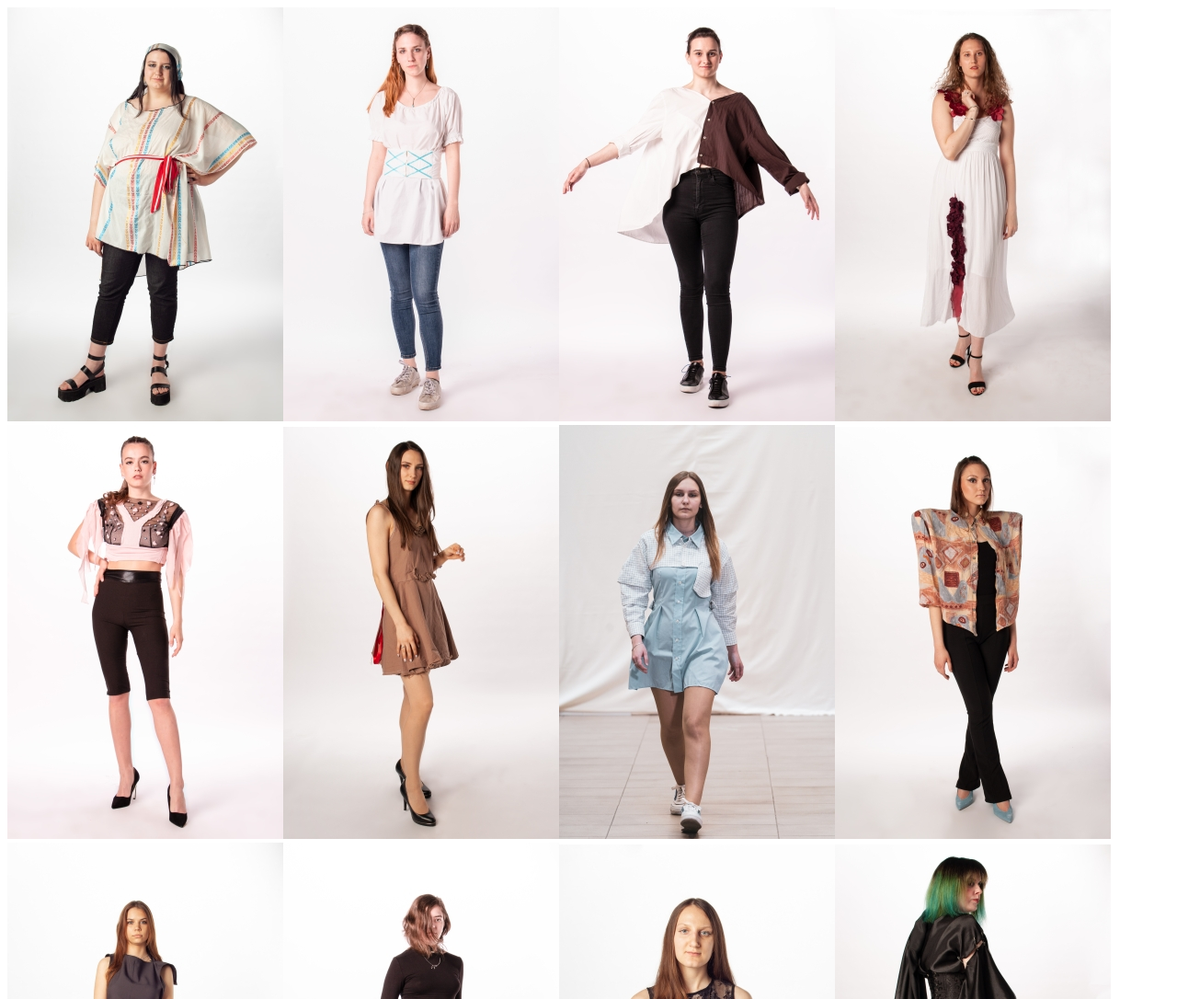
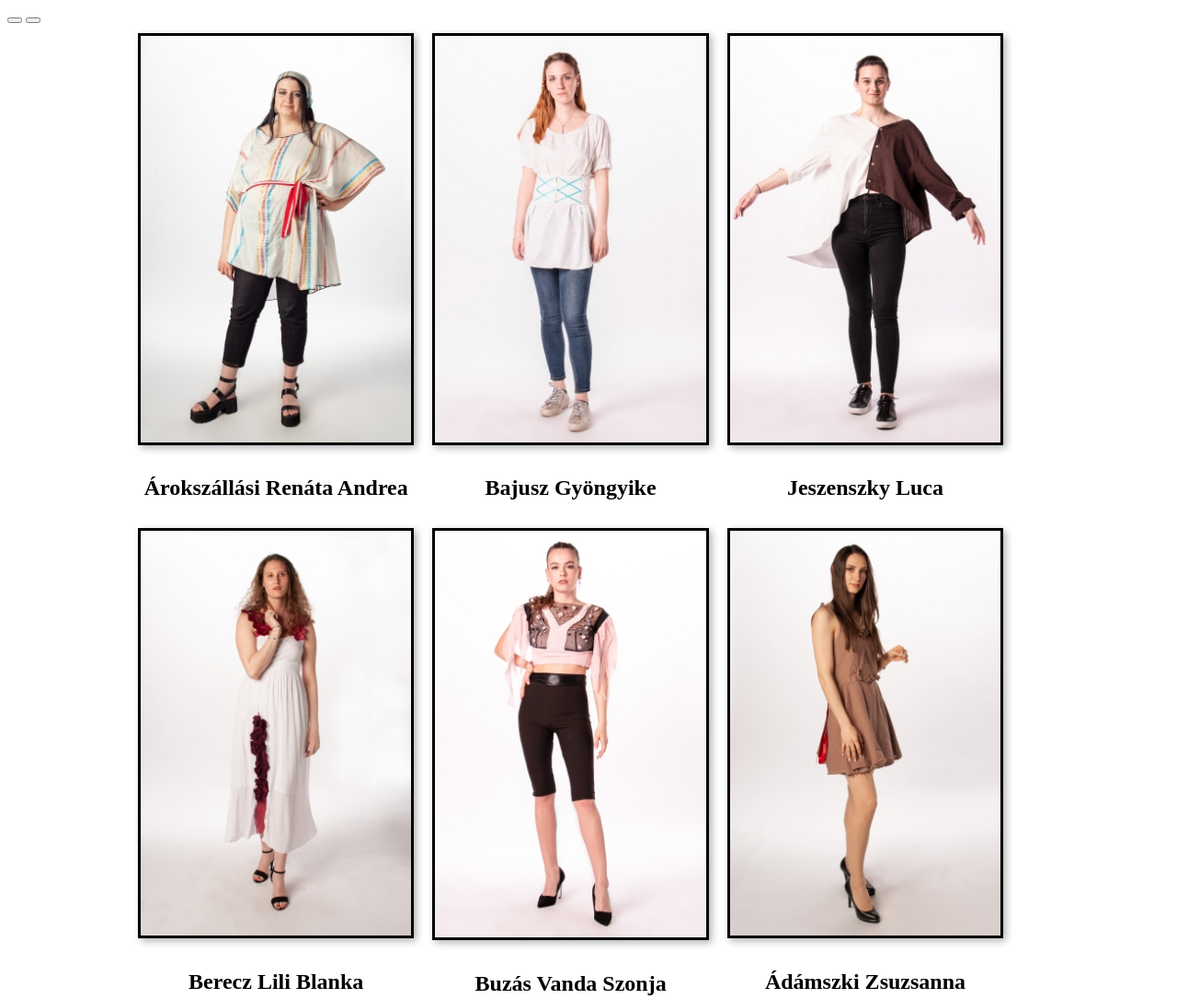
Before and after one commit to janos0348/Probavizsga_Kiindulo, a plain HTML site: page galleria.html in a window 1280 px wide. Shown: the top 1086 px of the page at 92% size. Drawn offline with Linux system fonts and the light colour scheme; files whose address does not match are found by name.

Commit message:
buttonok beginning

```diff
--- a/galeria.js
+++ b/galeria.js
@@ -7,35 +7,36 @@ function ID(elem){
 function $(elem){
     return document.querySelectorAll(elem);
 }
+var kep = "";
+function init(){
 
-function init(){
-  var tervezok = "";
-  var kep = "";
-  var img = document.createElement("img");
-  fetch('galeria.json')
+  api("galeria.json","zerowaste");
+}
+function api(eleres,galleria){
+  fetch(eleres)
     .then((response) => response.json())
     .then((data) => {
-      console.log(data.zerowaste)
-      proba(data.zerowaste,tervezok);
-      galleriaKepek(data.zerowaste,kep);
+      console.log(data[galleria])
+      galleriaKepek(data[galleria],kep,galleria);
 
     });
-    document.getElementById('galeria').innerHTML = tervezok;
+
 }
-function proba(tomb,tervezok){
+function galleriaKepek(tomb,kep,galleriaa){
   for (let i = 0; i < tomb.length; i++) {
-    console.log(tomb[i].tervezo)
-    tervezok+='Tervező: '+(i+1) + tomb[i].tervezo+"<br>";
+    kep+='<div class= "kepBlock">'
+    kep+=`<img src="${galleriaa}/${tomb[i].kepek[0]}" alt="">`;
+    kep+=`<h2>${tomb[i].model}</h2>`;
+    kep+="</div>"
+  }
+  document.getElementById('galleria').innerHTML += kep;
+}
+function gombAdd(){
+  let gomb = "";
+  document.getElementById('galleriaSelect').innerHTML += gomb;
 
-  }
-  document.getElementById('galeria').innerHTML = tervezok;
 }
-function galleriaKepek(tomb,kep){
-  for (let i = 0; i < tomb.length; i++) {
-    kep+=`<img src="zerowaste/${tomb[i].kepek[0]}" alt="">`;
+function gombFunkcio(){
 
 
-
-  }
-  document.getElementById('galeria').innerHTML = kep;
 }
--- a/galleria.html
+++ b/galleria.html
@@ -8,12 +8,17 @@
     <meta name="keywords" content="Kulcsszavak">
     <meta name="authors" content="Dékány Máté, Kádár László, Katona János, Katona Valentin">
     <script src="galeria.js"></script>
+    <link rel="stylesheet" href="still.css">
     <title>Zold_progi</title>
 </head>
 <body>
+    <div id= "galleriaSelect">
+        <button></button>
+        <button></button>
+    </div>
     <article>
-        <div id="galeria"></div>
-        <img src="" alt="">
+        <div id="galleria"></div>
     </article>
+
 </body>
 </html>
--- /dev/null
+++ b/still.css
@@ -0,0 +1,26 @@
+img {
+    width: 100%;
+}
+#galleria {
+    display: flex;
+    flex-wrap: wrap;
+    align-items: flex-start;
+    flex-direction: row;
+    max-height: 100vh;
+    max-width: 1000px;
+    margin: auto;
+  }
+  #galleria img {
+    margin: 10px;
+    border: 3px solid #000;
+    box-shadow: 3px 3px 8px 0px rgba(0,0,0,0.3);
+    max-width: 23vw;
+  }
+  .kepBlock{
+    flex-direction: column;
+
+  }
+  .kepBlock h2{
+    text-align: center;
+
+  }
```
